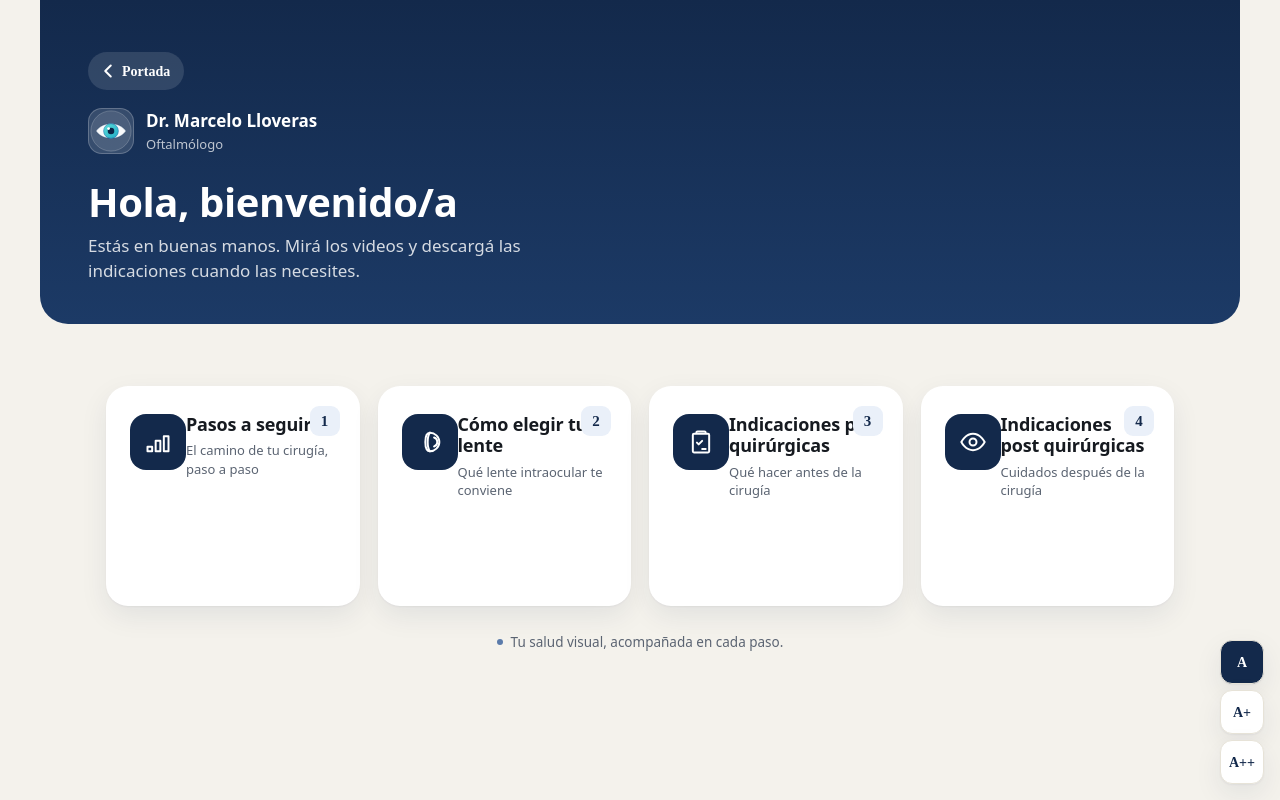
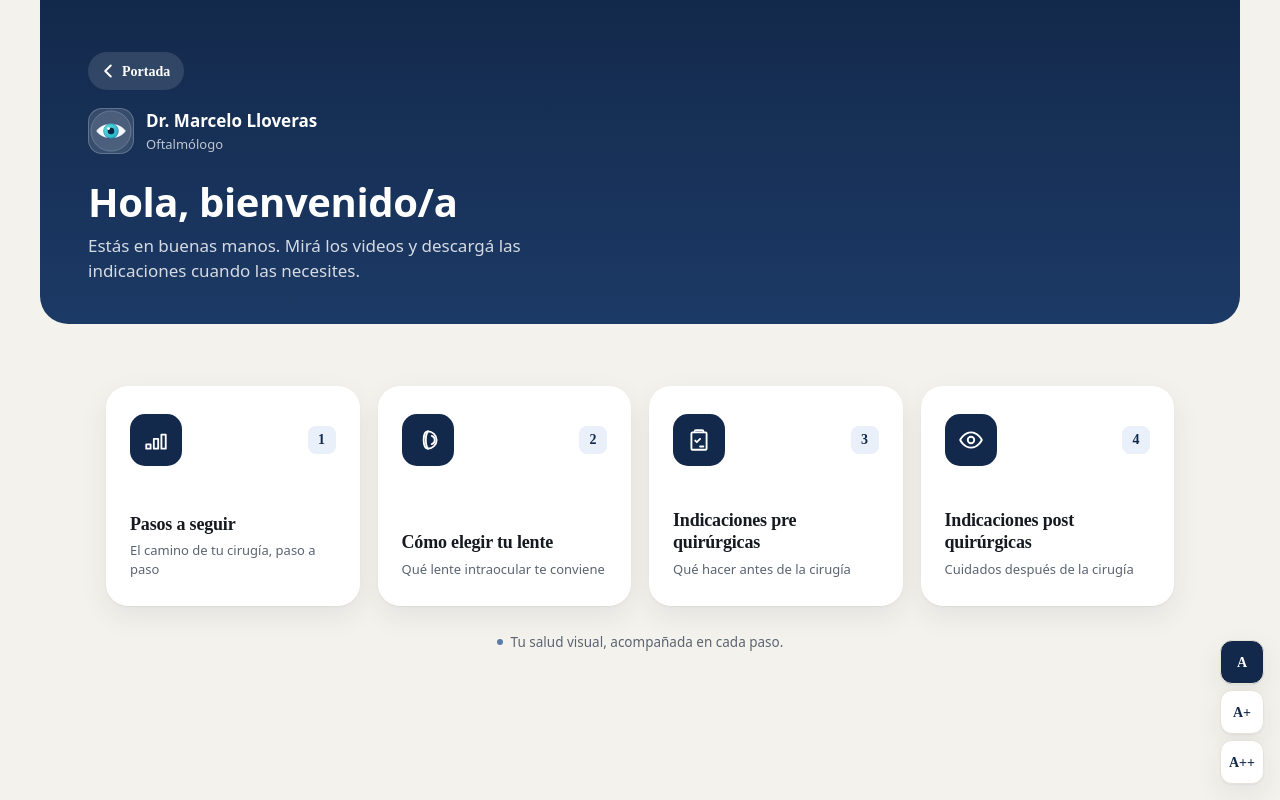
Before and after one commit to andina-ia/App-Dr-Lloveras, a Next.js app: page / in a window 1280 px wide. Both pictures are taken after a click on the button "Ingresar". Built offline with nearby package versions, Linux system fonts and the light colour scheme.

Commit message:
fix: home desktop cards layout vertical correcto + header completo con greeting

```diff
--- a/src/app/globals.css
+++ b/src/app/globals.css
@@ -64,9 +64,26 @@ h1, h2, .brand-name, .opt-title, .detail-title, .wa-label, .play-btn { font-fami
 .opt-grid.mosaic { display: grid; grid-template-columns: 1fr 1fr; gap: 13px; }
 .opt-card { appearance: none; border: 0; cursor: pointer; text-align: left; width: 100%; background: var(--card); color: var(--ink); font-family: inherit; transition: transform .12s ease, box-shadow .12s ease; }
 .opt-card:active { transform: scale(.985); }
-.opt-card.stacked { display: grid; grid-template-columns: auto auto 1fr auto; align-items: center; gap: 16px; padding: 20px 18px; border-radius: var(--r); box-shadow: var(--shadow); min-height: 96px; }
-.opt-card.stacked .opt-num { width: 30px; height: 30px; border-radius: 9px; background: var(--accent-soft); color: var(--accent); display: flex; align-items: center; justify-content: center; font-family: 'Nunito'; font-weight: 800; font-size: calc(15px*var(--scale)); }
-.opt-card.stacked .opt-ico { width: 52px; height: 52px; border-radius: 15px; flex: none; background: var(--navy); color: #fff; padding: 13px; }
+/* CARD MOBILE */
+.opt-card.stacked {
+  display: grid;
+  grid-template-columns: auto 1fr auto;
+  grid-template-rows: auto;
+  align-items: center;
+  gap: 14px;
+  padding: 18px 16px;
+  border-radius: var(--r);
+  box-shadow: var(--shadow);
+  min-height: 88px;
+  text-align: left;
+}
+.card-top { display: flex; align-items: center; gap: 12px; }
+.card-num { width: 28px; height: 28px; border-radius: 8px; background: var(--accent-soft); color: var(--accent); display: flex; align-items: center; justify-content: center; font-family: 'Nunito'; font-weight: 800; font-size: calc(14px*var(--scale)); flex: none; }
+.card-ico { width: 48px; height: 48px; border-radius: 14px; background: var(--navy); color: #fff; padding: 12px; flex: none; }
+.card-body { display: flex; flex-direction: column; gap: 3px; min-width: 0; }
+.card-title { font-weight: 800; font-size: calc(18px*var(--scale)); line-height: 1.2; letter-spacing: -.01em; font-family: 'Nunito'; }
+.card-sub { font-size: calc(13.5px*var(--scale)); color: var(--muted); line-height: 1.35; }
+.card-arrow { color: var(--navy-300); display: flex; flex: none; }
 .opt-arrow { color: var(--navy-300); display: flex; }
 .opt-txt { display: flex; flex-direction: column; gap: 3px; min-width: 0; }
 .opt-title { font-weight: 800; font-size: calc(19px*var(--scale)); line-height: 1.2; letter-spacing: -.01em; }
@@ -250,39 +267,49 @@ h1, h2, .brand-name, .opt-title, .detail-title, .wa-label, .play-btn { font-fami
   .home-head { border-radius: 0 0 28px 28px; padding: 52px 48px 40px; margin: 0 -48px 40px; }
   .home-greet { font-size: 40px; }
   .home-intro { max-width: 50ch; font-size: 17px; }
+
+  /* Desktop cards — 4 columnas, layout vertical */
   .opt-grid.stacked { display: grid; grid-template-columns: repeat(4, 1fr); gap: 18px; }
   .opt-card.stacked {
+    display: flex;
     flex-direction: column;
     align-items: flex-start;
-    padding: 28px 24px 24px;
+    padding: 28px 24px;
     min-height: 220px;
     gap: 0;
     border-radius: 22px;
-    position: relative;
+    grid-template-columns: unset;
+    grid-template-rows: unset;
   }
-  .opt-card.stacked .opt-num {
-    position: absolute;
-    top: 20px;
-    right: 20px;
-    margin-bottom: 0;
+  .opt-card.stacked .card-top {
+    display: flex;
+    flex-direction: row;
+    align-items: center;
+    justify-content: space-between;
+    width: 100%;
+    margin-bottom: 20px;
   }
-  .opt-card.stacked .opt-ico {
-    width: 56px; height: 56px;
-    border-radius: 16px;
-    padding: 14px;
-    margin-bottom: 16px;
-    flex: none;
+  .opt-card.stacked .card-num {
+    order: 2;
+    width: 28px; height: 28px;
   }
-  .opt-card.stacked .opt-txt {
+  .opt-card.stacked .card-ico {
+    order: 1;
+    width: 52px; height: 52px;
+    border-radius: 15px;
+    padding: 13px;
+  }
+  .opt-card.stacked .card-body {
+    flex: 1;
     display: flex;
     flex-direction: column;
+    justify-content: flex-end;
     gap: 6px;
-    flex: 1;
-    justify-content: flex-end;
+    width: 100%;
   }
-  .opt-card.stacked .opt-title { font-size: 18px; line-height: 1.2; }
-  .opt-card.stacked .opt-sub { font-size: 13px; line-height: 1.4; }
-  .opt-card.stacked .opt-arrow { display: none; }
+  .opt-card.stacked .card-title { font-size: 18px; line-height: 1.2; }
+  .opt-card.stacked .card-sub { font-size: 13px; line-height: 1.4; }
+  .opt-card.stacked .card-arrow { display: none; }
 
   /* ── DETAIL ── */
   .detail { display: grid; grid-template-columns: 260px 1fr; grid-template-rows: auto 1fr; max-width: 1100px; margin: 0 auto; min-height: 100svh; }
--- a/src/components/Home.tsx
+++ b/src/components/Home.tsx
@@ -3,44 +3,6 @@ import { Section, brand } from "@/lib/content";
 import { Icons, EyeLogo, SectionIcon } from "./Icons";
 
 type Layout = "stacked" | "list" | "mosaic";
-
-function CardStacked({ s, n, onOpen }: { s: Section; n: number; onOpen: (s: Section) => void }) {
-  return (
-    <button className="opt-card stacked" onClick={() => onOpen(s)}>
-      <span className="opt-num">{n}</span>
-      <span className="opt-ico"><SectionIcon id={s.id} /></span>
-      <span className="opt-txt">
-        <span className="opt-title">{s.title}</span>
-        <span className="opt-sub">{s.sub}</span>
-      </span>
-      <span className="opt-arrow"><Icons.chevron width={24} height={24} /></span>
-    </button>
-  );
-}
-
-function CardList({ s, n, onOpen }: { s: Section; n: number; onOpen: (s: Section) => void }) {
-  return (
-    <button className="opt-card list" onClick={() => onOpen(s)}>
-      <span className="opt-ico sm"><SectionIcon id={s.id} /></span>
-      <span className="opt-txt">
-        <span className="opt-title">{s.title}</span>
-        <span className="opt-sub">{s.sub}</span>
-      </span>
-      <span className="opt-arrow"><Icons.chevron width={22} height={22} /></span>
-    </button>
-  );
-}
-
-function CardMosaic({ s, n, onOpen }: { s: Section; n: number; onOpen: (s: Section) => void }) {
-  return (
-    <button className="opt-card mosaic" onClick={() => onOpen(s)}>
-      <span className="opt-num">{n}</span>
-      <span className="opt-ico"><SectionIcon id={s.id} /></span>
-      <span className="opt-title">{s.title}</span>
-      <span className="opt-sub">{s.sub}</span>
-    </button>
-  );
-}
 
 export function Home({
   sections,
@@ -53,9 +15,9 @@ export function Home({
   onOpen: (s: Section) => void;
   onBack: () => void;
 }) {
-  const Card = layout === "list" ? CardList : layout === "mosaic" ? CardMosaic : CardStacked;
   return (
     <div className="screen home fade-enter">
+      {/* HEADER */}
       <header className="home-head">
         <button className="home-back" onClick={onBack} aria-label="Volver a la portada">
           <Icons.back width={22} height={22} /><span>Portada</span>
@@ -70,11 +32,24 @@ export function Home({
         <h1 className="home-greet">{brand.greeting}</h1>
         <p className="home-intro">{brand.intro}</p>
       </header>
-      <div className={`opt-grid ${layout}`}>
+
+      {/* CARDS */}
+      <div className="opt-grid stacked">
         {sections.map((s, i) => (
-          <Card key={s.id} s={s} n={i + 1} onOpen={onOpen} />
+          <button key={s.id} className="opt-card stacked" onClick={() => onOpen(s)}>
+            <div className="card-top">
+              <div className="card-num">{i + 1}</div>
+              <div className="card-ico"><SectionIcon id={s.id} /></div>
+            </div>
+            <div className="card-body">
+              <div className="card-title">{s.title}</div>
+              <div className="card-sub">{s.sub}</div>
+            </div>
+            <div className="card-arrow"><Icons.chevron width={20} height={20} /></div>
+          </button>
         ))}
       </div>
+
       <div className="home-foot">
         <span className="home-foot-dot" />
         Tu salud visual, acompañada en cada paso.
```
